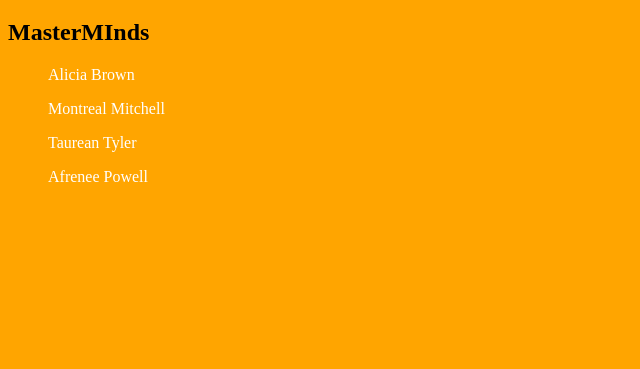
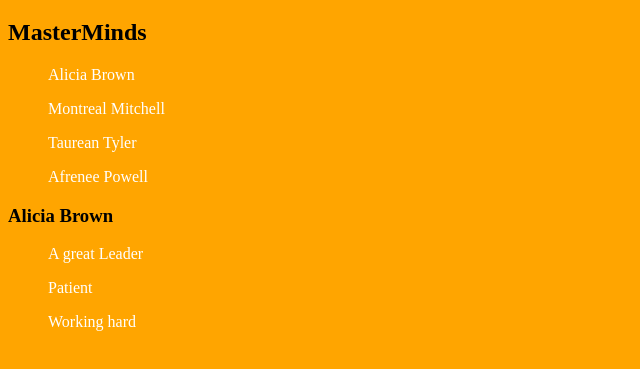
Before and after one commit to Montrealmitchell/teamwork, a plain HTML site: page index.html in a window 1280 px wide. Shown: the part 61-430 px from the top of the page, without its empty margins (0-640 px from the left). Drawn offline with Linux system fonts and the light colour scheme.

Commit message:
Update index.html

```diff
--- a/index.html
+++ b/index.html
@@ -14,7 +14,7 @@
 
   <h1>Teamwork</h1>
 
-  <h2>MasterMInds</h2>
+  <h2>MasterMinds</h2>
 
    <ul>
 
@@ -28,6 +28,18 @@
 
     </ul>
 
+   <h3>Alicia Brown</h3>
+
+    <ul>
+
+     <p>A great Leader</p>
+
+     <p>Patient</p>
+
+     <p>Working hard</p>
+
+    </ul>
+
   </body>
 
 </html>
```
